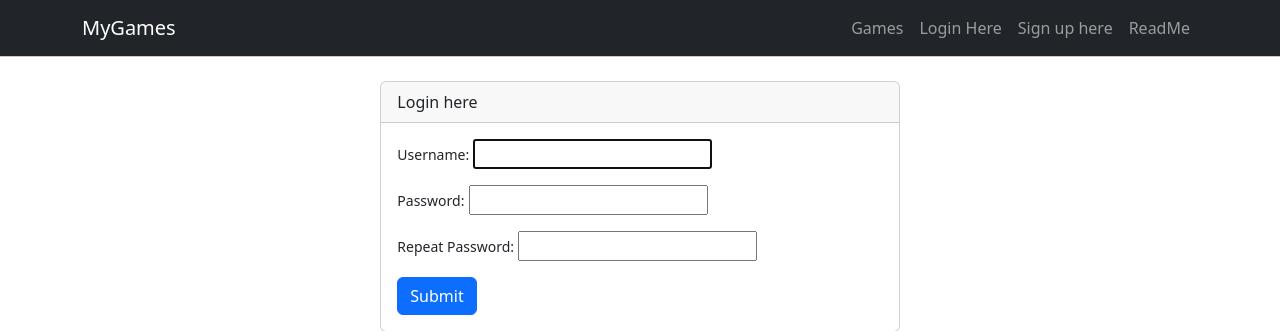
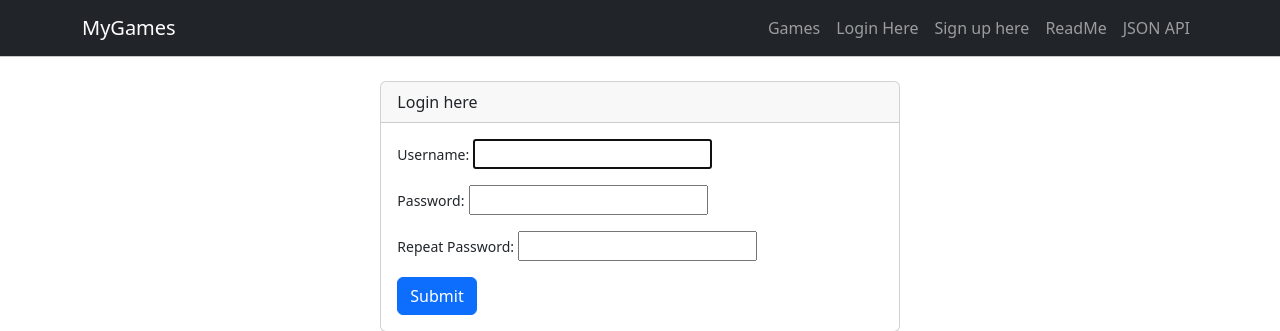
Before and after one commit to pouya-gh/MyGames, a Django app: page /accounts/signup/ in a window 1280 px wide. Shown: the top 331 px of the page. Run offline with Django 5.2, Linux system fonts and the light colour scheme; parts of the project's set-up code (start-up, migrations or seed data) failed here and were passed over; some libraries are stand-ins or nearby versions.

Commit message:
add api link to the header

```diff
--- a/posts/templates/base.html
+++ b/posts/templates/base.html
@@ -27,6 +27,7 @@
                         <li class="nav-item"><a class="nav-link" href="{% url 'accounts:sign_up' %}">Sign up here</a></li>
                         {% endif %}
                         <li class="nav-item"><a class="nav-link" href="{% url 'posts:readme' %}">ReadMe</a></li>
+                        <li class="nav-item"><a class="nav-link" href="{% url 'api:game_list' %}">JSON API</a></li>
                         {% comment %} <li class="nav-item"><a class="nav-link active" aria-current="page" href="#">Blog</a></li> {% endcomment %}
                     </ul>
                 </div>
```
